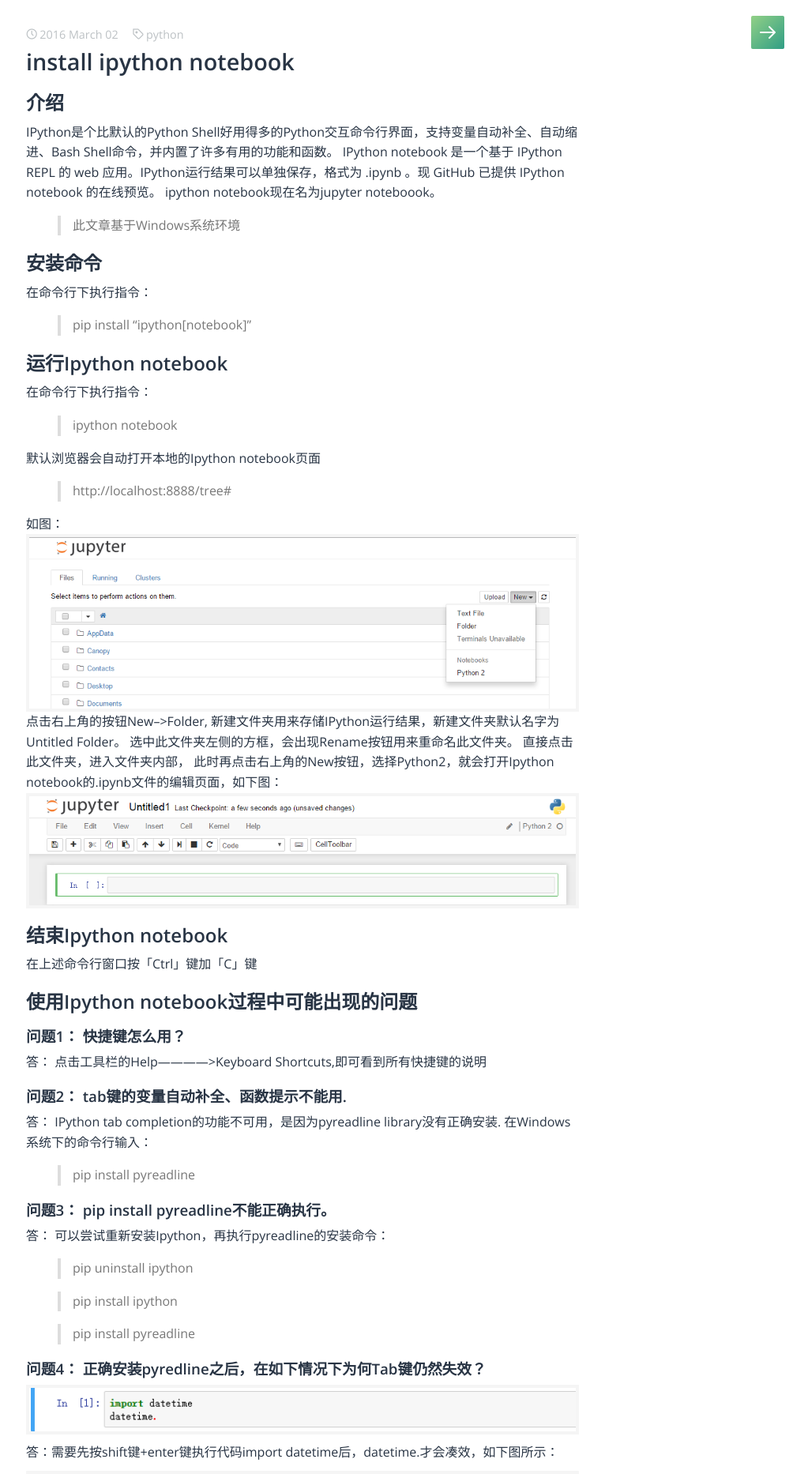
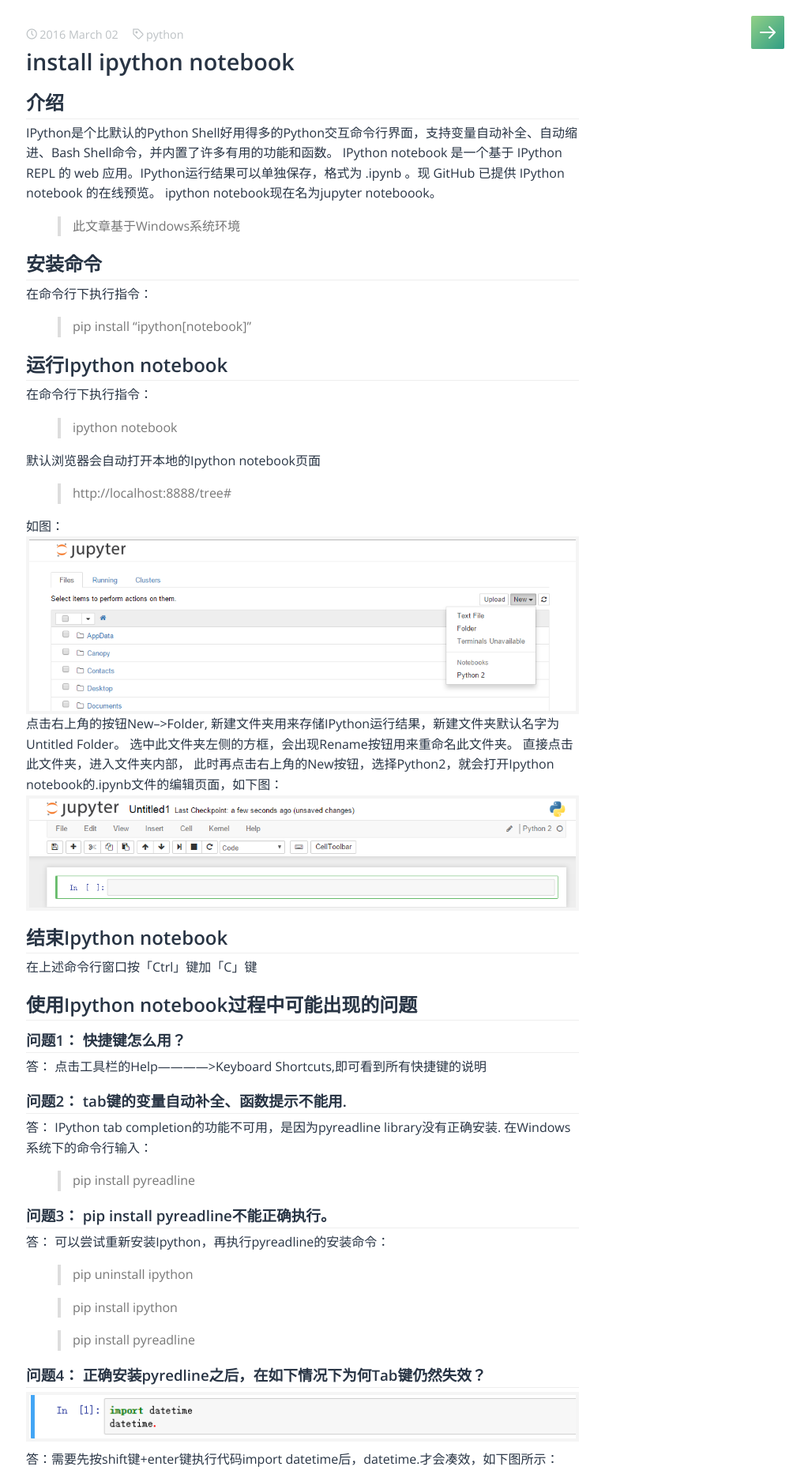
Before and after one commit to yuemma/yuemma.github.io, a Jekyll site: the page built from _posts/python/2016-03-02-install ipython notebook to run python code.md, in a window 1280 px wide. Shown: the top 1866 px of the page at 79% size, without its empty margins (257-1280 px from the left). Built offline with Jekyll 4.4.1, drawn with Linux system fonts in a browser that asks for light colours; some web fonts are replaced; comment, search, counter and statistics services are not loaded.

Commit message:
css post

```diff
--- a/_sass/5-post.sass
+++ b/_sass/5-post.sass
@@ -22,6 +22,7 @@
   margin-top: $post-paragraph-spacing * 1.5
   margin-bottom: $post-paragraph-spacing * .5
   color: $post-title-color
+  border-bottom: 1px solid #eee
 
 h1 + h2, h2 + h3, h3 + h4, h4 + h5, h5 + h6
   margin-top: $post-paragraph-spacing
```
